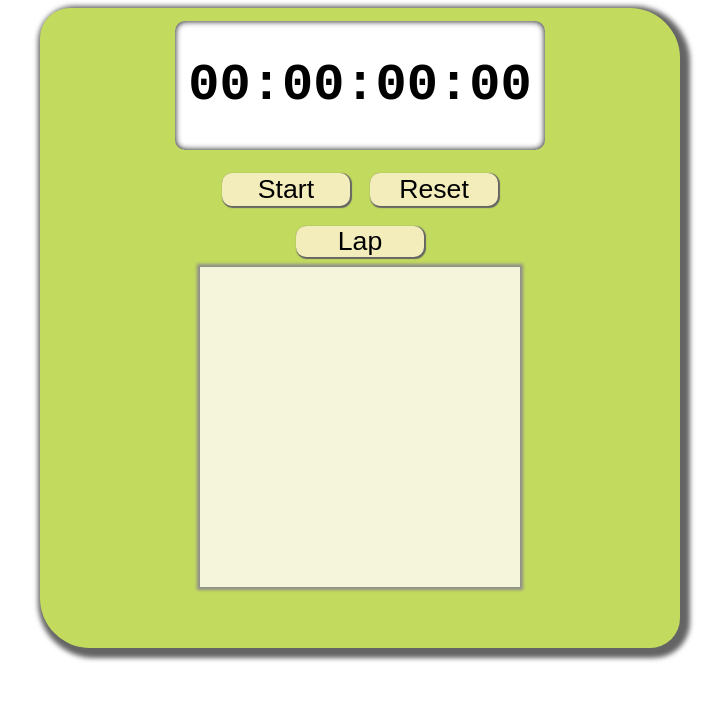
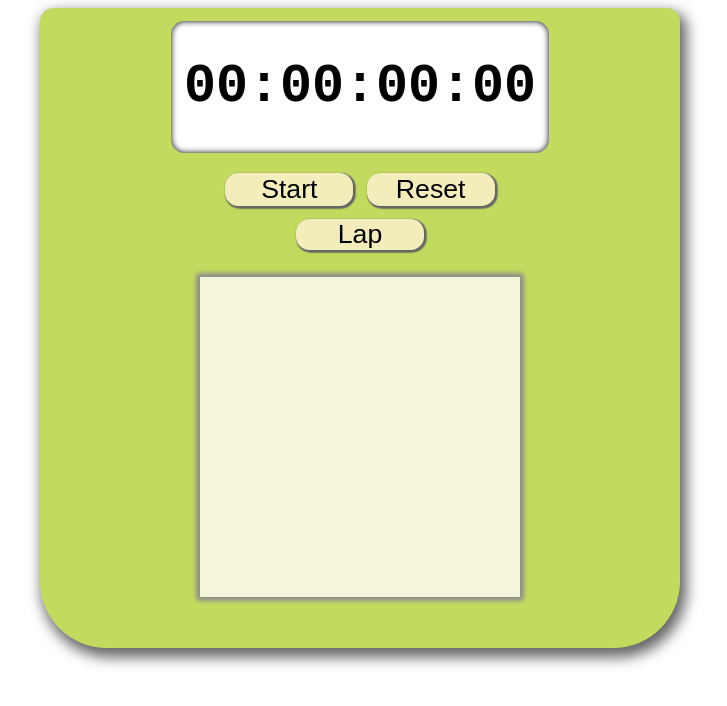
Before and after one commit to l1felus7/Deeson-React, a React (Create React App) app in the folder stop-watch/: page / in a window 1280 px wide. Shown: the top 706 px of the page, without its empty margins (280-1007 px from the left). Built offline with nearby package versions, Linux system fonts and the light colour scheme.

Commit message:
Converted to pt instead of px

```diff
--- a/stop-watch/src/App.css
+++ b/stop-watch/src/App.css
@@ -1,3 +1,10 @@
+:root {
+	--main-bg-color: #c2db5e;
+	--font-color: rgb(0, 0, 0);
+	--window-color: rgb(18, 135, 204);
+	--red: rgb(251, 28, 49);
+}
+
 *{
   user-select: none;
 }
@@ -7,17 +14,17 @@
 }
 
 .stopwatch {
-  background-color: #c2db5e;
+  background-color: var(--main-bg-color);
   display: flex;
   flex-direction: column;
   align-items: center;
   margin: auto;
-  font-size: calc(10px + 2vmin);
-  color: rgb(0, 0, 0);
+
+  color: var(--font-color);
   width: 40pc;
   height: 40pc;
-  box-shadow: 4px 4px 5px 6px rgb(100, 100, 100);
-  border-radius: 30px 50px 30px 50px;
+  box-shadow: 3pt 5pt 10pt 2pt rgb(100, 100, 100);
+  border-radius: 10pt 10pt 50pt 50pt;
 }
 
 .number-box{
@@ -25,10 +32,11 @@
   padding-left: 10pt;
   padding-right: 10pt;
   padding-top: -5pt;
+  font-size: 20pt;
   background-color: #ffffff;
   font-family: monospace;
-  border-radius: 10px;
-  box-shadow: inset 0px 0px 6px rgb(0, 0, 0);
+  border-radius: 10pt;
+  box-shadow: inset 0pt 0pt 5pt rgb(0, 0, 0);
 }
 
 .button-align {
@@ -37,47 +45,56 @@
 
 .button {
   width: 8pc;
-  margin: 10px;
-  box-shadow: 1px 1px 1px 1px rgb(100, 100, 100);
+  margin: 5pt;
+  box-shadow: 1pt 1pt 1pt 1pt rgb(100, 100, 100);
   font-size: 20pt;
   text-align: center;
   font-family: Arial, Helvetica, sans-serif;
   cursor: pointer;
-  border-radius: 10px;
+  border-radius: 10pt;
   border-style: none;
   background-color: rgb(243, 236, 187);
 }
 
 .button:active{
-  box-shadow: inset 1px 1px rgb(100, 100, 100);
+  box-shadow: inset 1pt 1pt rgb(100, 100, 100);
 }
 
 .lap-times{
   width: 20pc;
   height: 20pc;
+  margin-top: 15pt;
   text-align: center;
   background-color: beige;
-  white-space: nowrap;
-  overflow: auto;
-  box-shadow: 0px 0px 3px 3px rgb(143, 142, 138);
+  overflow-y: scroll;
+  box-shadow: 0pt 0pt 3pt 3pt rgb(143, 142, 138);
+  border-radius: 1pt;
 }
 
 .delete-button{
-  width: 2pc;
-  margin: 10px;
-  box-shadow: 1px 1px 1px 1px rgb(100, 100, 100);
+  width: 20pt;
+  margin-top: -5pt;
+  box-shadow: 1pt 1pt 1pt 1pt rgb(100, 100, 100);
   font-size: 15pt;
+  vertical-align: middle;
   text-align: center;
   font-family: Arial, Helvetica, sans-serif;
   cursor: pointer;
-  border-radius: 10px;
+  border-radius: 10pt;
   border-style: none;
   background-color: rgb(243, 236, 187);
 }
 
+.delete-button:active{
+  box-shadow: inset 1pt 1pt rgb(100, 100, 100);
+}
+
 ol{
   font-family: monospace;
-  font-size: 15pt;
+  font-size: 20pt;
   list-style-type: none;
   margin-left: -20pt;
 }
+li{
+  margin: 5pt;
+}
```
